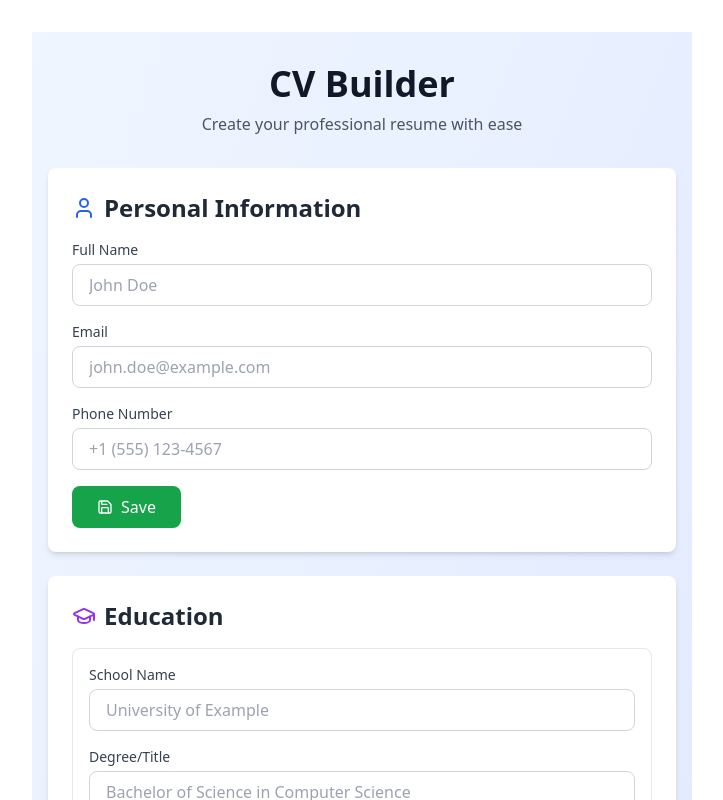
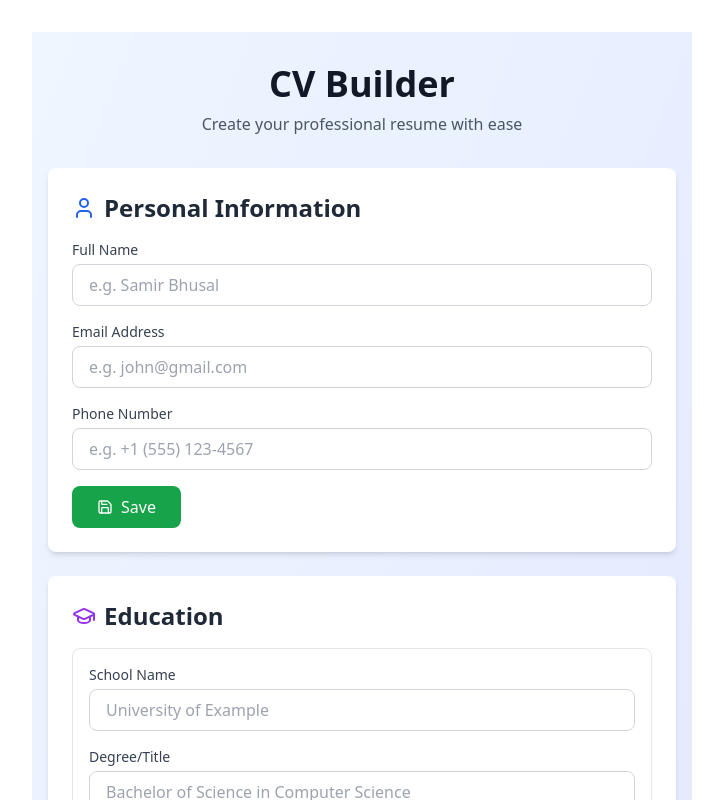
Before and after one commit to samirbhusal/cv-app, a React (Vite) app: page / in a window 1280 px wide. Shown: the top 800 px of the page, without its empty margins (278-1001 px from the left). Built offline with nearby package versions, Linux system fonts and the light colour scheme.

Commit message:
added input and edit components

```diff
--- /dev/null
+++ b/src/components/CommonEditing.tsx
@@ -0,0 +1,49 @@
+import React from "react";
+import { User, Edit2, Mail, Phone } from "lucide-react";
+
+interface CommonEditingProps {
+  formData: {
+    name: string;
+    email: string;
+    phone: string;
+  };
+  setIsEditing: (isEditing: boolean) => void;
+}
+
+const CommonEditing: React.FC<CommonEditingProps> = ({
+  formData,
+  setIsEditing,
+}) => {
+  return (
+    <div className="bg-white rounded-lg shadow-md p-6 mb-6">
+      <div className="flex justify-between items-start mb-4">
+        <h2 className="text-2xl font-bold text-gray-800 flex items-center gap-2">
+          <User className="w-6 h-6 text-blue-600" />
+          Personal Information
+        </h2>
+        <button
+          onClick={() => setIsEditing(true)}
+          className="flex items-center gap-2 px-4 py-2 bg-blue-600 text-white rounded-lg hover:bg-blue-700 transition"
+        >
+          <Edit2 className="w-4 h-4" />
+          Edit
+        </button>
+      </div>
+      <div className="space-y-3">
+        <div>
+          <h3 className="text-3xl font-bold text-gray-900">{formData.name}</h3>
+        </div>
+        <div className="flex items-center gap-2 text-gray-700">
+          <Mail className="w-5 h-5 text-blue-600" />
+          <span>{formData.email}</span>
+        </div>
+        <div className="flex items-center gap-2 text-gray-700">
+          <Phone className="w-5 h-5 text-blue-600" />
+          <span>{formData.phone}</span>
+        </div>
+      </div>
+    </div>
+  );
+};
+
+export default CommonEditing;
--- /dev/null
+++ b/src/components/CommonInputField.tsx
@@ -0,0 +1,46 @@
+import React from "react";
+
+interface CommonInputFieldProps {
+  fieldName: string;
+  fieldValue: string;
+  onChange: (e: React.ChangeEvent<HTMLInputElement>) => void;
+  placeholder?: string;
+  type?: string;
+  name?: string;
+  backgroundColor?: string;
+  color?: string;
+}
+
+const CommonInputField: React.FC<CommonInputFieldProps> = ({
+  fieldName,
+  fieldValue,
+  onChange,
+  placeholder,
+  backgroundColor,
+  color,
+  type,
+  name,
+}) => {
+  return (
+    <div>
+      <label className="block text-sm font-medium text-gray-700 mb-1 text-left">
+        {fieldName}
+      </label>
+      <input
+        style={{
+          background: backgroundColor || "white",
+          color: color || "black",
+        }}
+        type={type ? type : "text"}
+        name={name ? name : "name"}
+        value={fieldValue}
+        onChange={onChange}
+        required
+        className="w-full px-4 py-2 border border-gray-300 rounded-lg focus:ring-2 focus:ring-blue-500 focus:border-transparent"
+        placeholder={placeholder ? placeholder : ""}
+      />
+    </div>
+  );
+};
+
+export default CommonInputField;
--- a/src/components/GeneralInfoComponent.tsx
+++ b/src/components/GeneralInfoComponent.tsx
@@ -1,6 +1,8 @@
 import React, { useState } from "react";
 import type { ChangeEvent } from "react";
 import { User, Mail, Phone, Edit2, Save } from "lucide-react";
+import CommonInputField from "./CommonInputField";
+import CommonEditing from "./CommonEditing";
 
 interface GeneralInfoData {
   name: string;
@@ -29,38 +31,7 @@ export const GeneralInfo: React.FC<GeneralInfoProps> = ({ data, onSave }) => {
   };
 
   if (!isEditing) {
-    return (
-      <div className="bg-white rounded-lg shadow-md p-6 mb-6">
-        <div className="flex justify-between items-start mb-4">
-          <h2 className="text-2xl font-bold text-gray-800 flex items-center gap-2">
-            <User className="w-6 h-6 text-blue-600" />
-            Personal Information
-          </h2>
-          <button
-            onClick={() => setIsEditing(true)}
-            className="flex items-center gap-2 px-4 py-2 bg-blue-600 text-white rounded-lg hover:bg-blue-700 transition"
-          >
-            <Edit2 className="w-4 h-4" />
-            Edit
-          </button>
-        </div>
-        <div className="space-y-3">
-          <div>
-            <h3 className="text-3xl font-bold text-gray-900">
-              {formData.name}
-            </h3>
-          </div>
-          <div className="flex items-center gap-2 text-gray-700">
-            <Mail className="w-5 h-5 text-blue-600" />
-            <span>{formData.email}</span>
-          </div>
-          <div className="flex items-center gap-2 text-gray-700">
-            <Phone className="w-5 h-5 text-blue-600" />
-            <span>{formData.phone}</span>
-          </div>
-        </div>
-      </div>
-    );
+    return <CommonEditing formData={formData} setIsEditing={setIsEditing} />;
   }
 
   return (
@@ -69,50 +40,34 @@ export const GeneralInfo: React.FC<GeneralInfoProps> = ({ data, onSave }) => {
         <User className="w-6 h-6 text-blue-600" />
         Personal Information
       </h2>
-      <form onSubmit={handleSubmit} className="space-y-4">
-        <div>
-          <label className="block text-sm font-medium text-gray-700 mb-1 text-left">
-            Full Name
-          </label>
-          <input
+      <form className="space-y-4">
+        <CommonInputField
+          fieldName="Full Name"
+          fieldValue={formData.name}
+          onChange={handleChange}
+          placeholder="e.g. Samir Bhusal"
           type="text"
           name="name"
-            value={formData.name}
+        />
+        <CommonInputField
+          fieldName="Email Address"
+          fieldValue={formData.email}
           onChange={handleChange}
-            required
-            className="w-full px-4 py-2 border border-gray-300 rounded-lg focus:ring-2 focus:ring-blue-500 focus:border-transparent"
-            placeholder="John Doe"
-          />
-        </div>
-        <div>
-          <label className="block text-sm font-medium text-gray-700 mb-1 text-left">
-            Email
-          </label>
-          <input
+          placeholder="e.g. john@gmail.com"
           type="email"
           name="email"
-            value={formData.email}
+        />
+
+        <CommonInputField
+          fieldName="Phone Number"
+          fieldValue={formData.phone}
           onChange={handleChange}
-            required
-            className="w-full px-4 py-2 border border-gray-300 rounded-lg focus:ring-2 focus:ring-blue-500 focus:border-transparent"
-            placeholder="john.doe@example.com"
-          />
-        </div>
-        <div>
-          <label className=" text-left block text-sm font-medium text-gray-700 mb-1">
-            Phone Number
-          </label>
-          <input
+          placeholder="e.g. +1 (555) 123-4567"
           type="tel"
           name="phone"
-            value={formData.phone}
-            onChange={handleChange}
-            required
-            className="w-full px-4 py-2 border border-gray-300 rounded-lg focus:ring-2 focus:ring-blue-500 focus:border-transparent"
-            placeholder="+1 (555) 123-4567"
         />
-        </div>
         <button
+          onClick={handleSubmit}
           type="submit"
           className="flex items-center gap-2 px-6 py-2 bg-green-600 text-white rounded-lg hover:bg-green-700 transition"
         >
```
Lines whose indentation alone changed are shown as unchanged.
